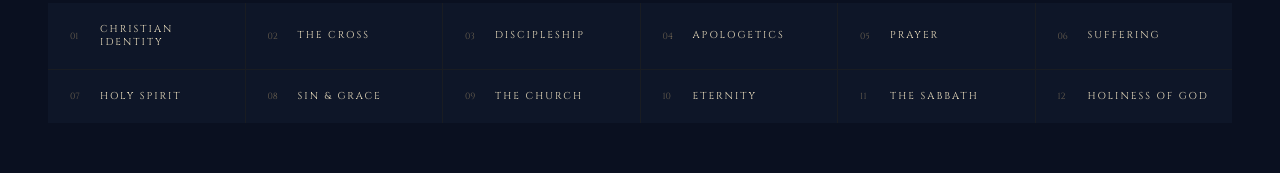
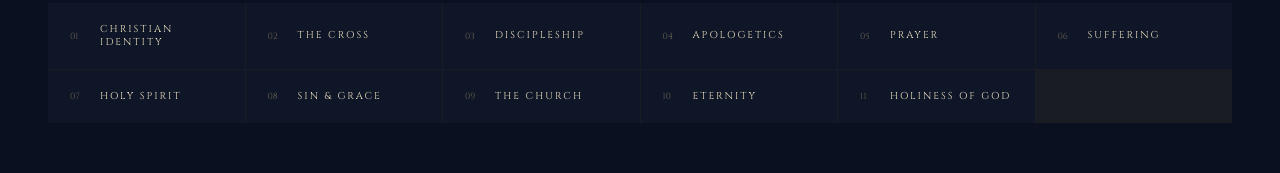
Before and after one commit to gummihurdal/grace-mobile, a website: page www/index.html in a window 1280 px wide. Shown: the part 2356-2529 px from the top of the page. Drawn offline with nearby package versions, Linux system fonts and the light colour scheme; no server answers.

Commit message:
Remove The Sabbath from study topics; renumber Holiness of God to 11

```diff
--- a/www/index.html
+++ b/www/index.html
@@ -346,8 +346,7 @@ body{background:var(--navy4);color:var(--text);font-family:'Cormorant Garamond',
       <a class="topic-pill" href="learn.html?topic=sin-and-grace"><span class="tp-num">08</span><span class="tp-name">Sin &amp; Grace</span></a>
       <a class="topic-pill" href="learn.html?topic=the-church"><span class="tp-num">09</span><span class="tp-name">The Church</span></a>
       <a class="topic-pill" href="learn.html?topic=eternity"><span class="tp-num">10</span><span class="tp-name">Eternity</span></a>
-      <a class="topic-pill" href="learn.html?topic=the-sabbath"><span class="tp-num">11</span><span class="tp-name">The Sabbath</span></a>
-      <a class="topic-pill" href="learn.html?topic=holiness-of-god"><span class="tp-num">12</span><span class="tp-name">Holiness of God</span></a>
+      <a class="topic-pill" href="learn.html?topic=holiness-of-god"><span class="tp-num">11</span><span class="tp-name">Holiness of God</span></a>
     </div>
   </div>
 </section>
```
